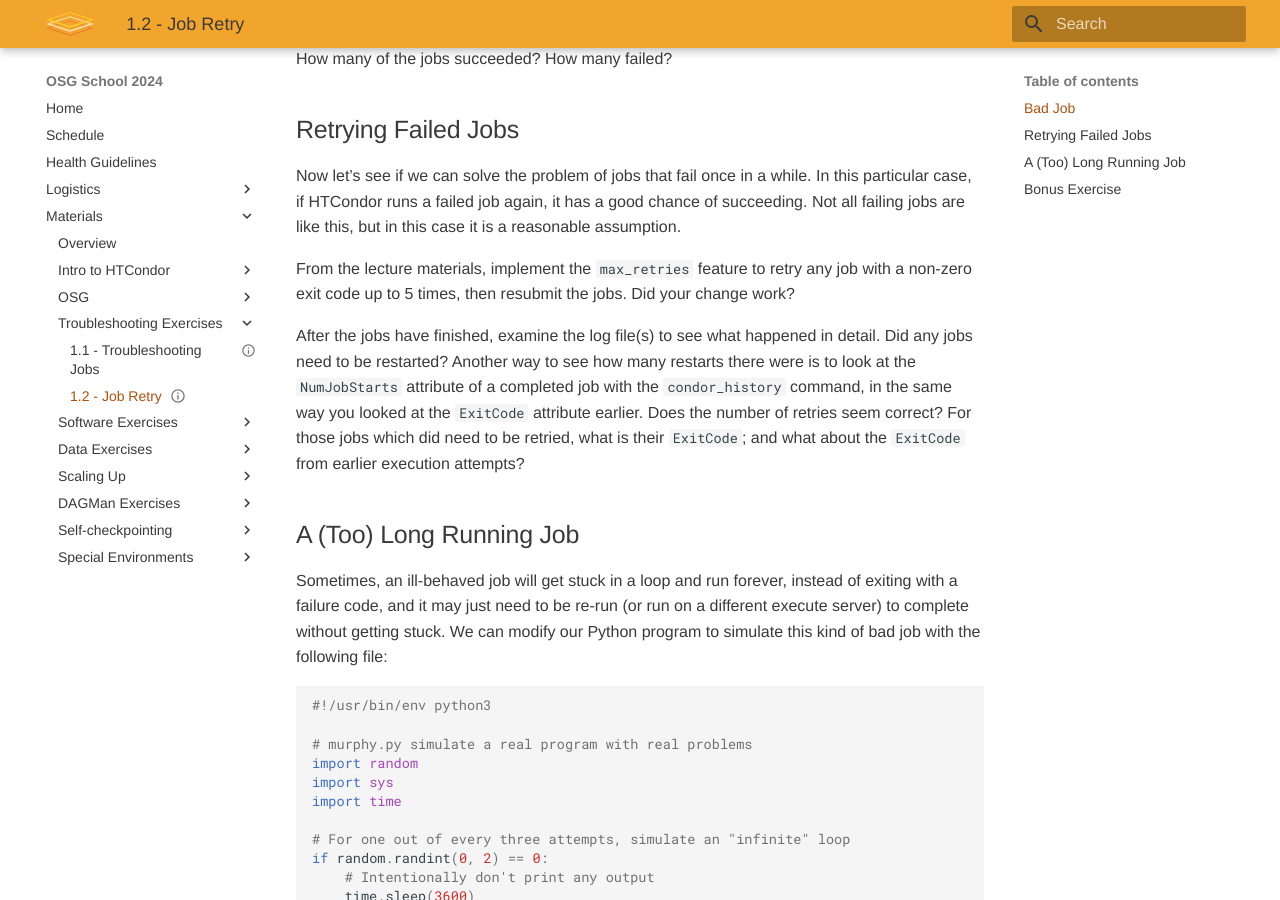
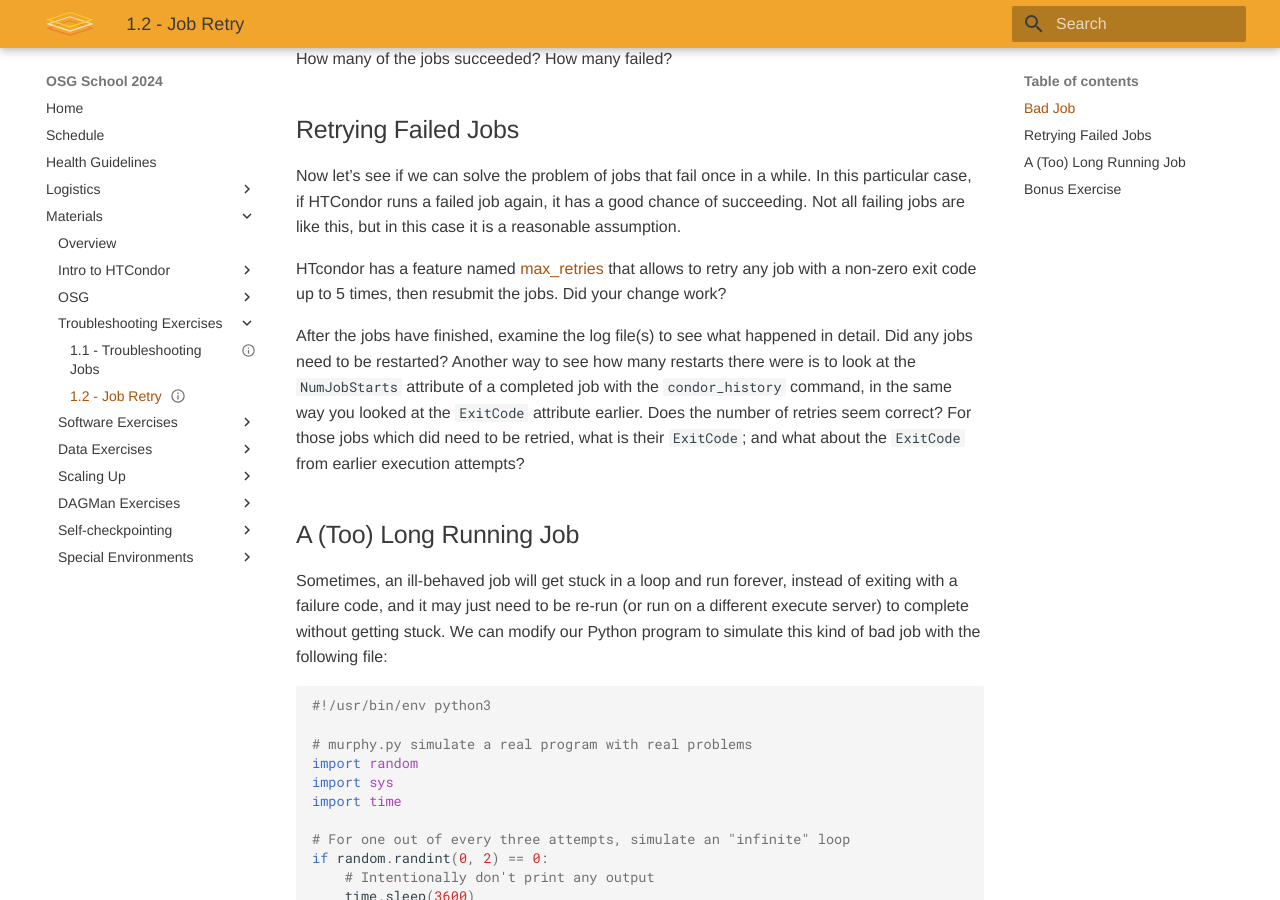
Before and after one commit to osg-htc/school-2024, an MkDocs documentation site: the page built from docs/materials/troubleshooting/part1-ex2-job-retry.md, in a window 1280 px wide and 900 px high, scrolled down 1255 px. Built offline with MkDocs 1.6.1 and Material for MkDocs 9.7.7, drawn with Linux system fonts in a browser that asks for light colours.

Commit message:
Update part1-ex2-job-retry.md

```diff
--- a/docs/materials/troubleshooting/part1-ex2-job-retry.md
+++ b/docs/materials/troubleshooting/part1-ex2-job-retry.md
@@ -60,7 +60,7 @@ Retrying Failed Jobs
 
 Now let’s see if we can solve the problem of jobs that fail once in a while. In this particular case, if HTCondor runs a failed job again, it has a good chance of succeeding. Not all failing jobs are like this, but in this case it is a reasonable assumption.
 
-From the lecture materials, implement the `max_retries` feature to retry any job with a non-zero exit code up to 5 times, then resubmit the jobs. Did your change work?
+HTcondor has a feature named [max_retries](https://htcondor.readthedocs.io/en/latest/users-manual/automatic-job-management.html#automatically-rerunning-a-failed-job) that allows to retry any job with a non-zero exit code up to 5 times, then resubmit the jobs. Did your change work?
 
 After the jobs have finished, examine the log file(s) to see what happened in detail. Did any jobs need to be restarted? Another way to see how many restarts there were is to look at the `NumJobStarts` attribute of a completed job with the `condor_history` command, in the same way you looked at the `ExitCode` attribute earlier. Does the number of retries seem correct? For those jobs which did need to be retried, what is their `ExitCode`; and what about the `ExitCode` from earlier execution attempts?
 
```
